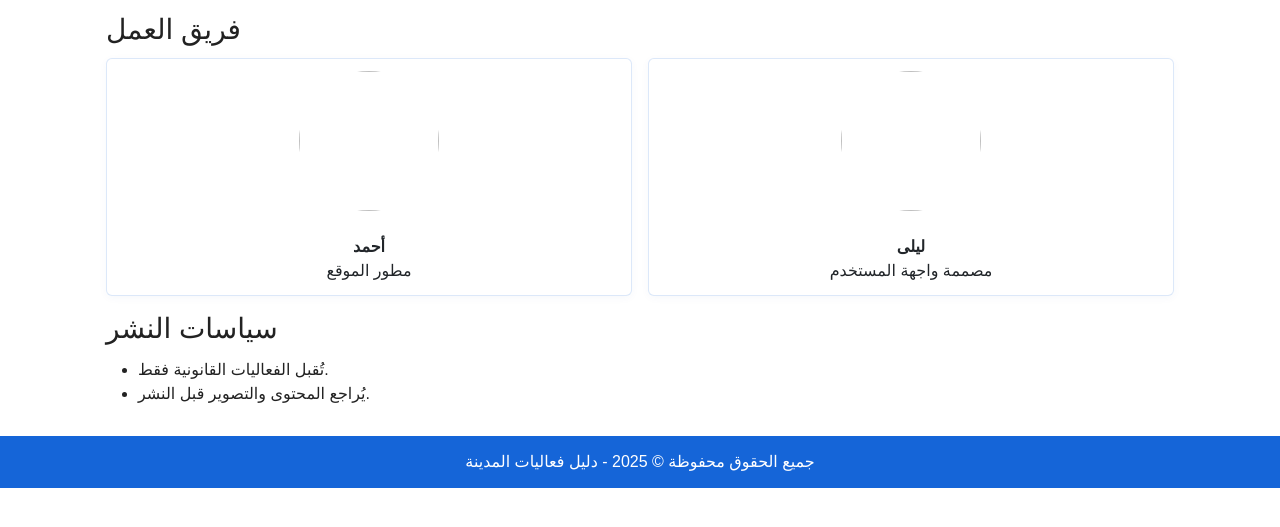
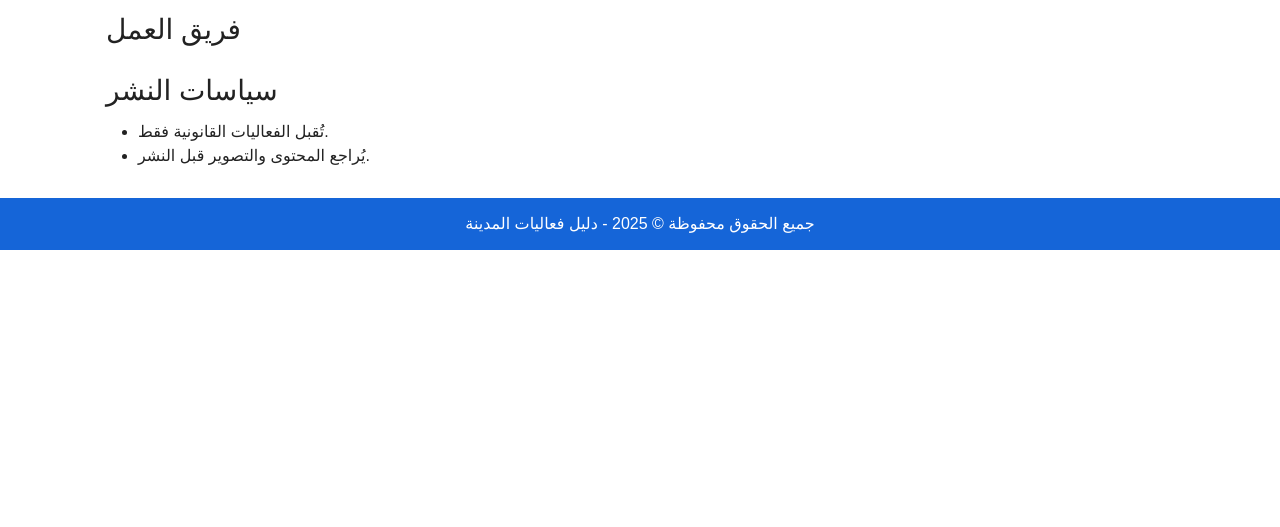
Before and after one commit to anwardahdouh77-art/city_events, a plain HTML site: page about.html in a window 1280 px wide. Shown: the part 169-696 px from the top of the page. Drawn offline with nearby package versions, Linux system fonts and the light colour scheme.

Commit message:
Update about.html

```diff
--- a/about.html
+++ b/about.html
@@ -21,8 +21,6 @@
   <p>يهدف "دليل فعاليات المدينة" إلى جمع معلومات عن الفعاليات المحلية ومساعدة الجمهور على اكتشاف الأنشطة الثقافية، الرياضية، والفنية بسهولة.</p>
   <h3>فريق العمل</h3>
   <div class="grid">
-    <div class="card text-center"><img src="assets/img/team1.jpg" style="width:140px;height:140px;border-radius:50%;margin:12px auto;"><div class="card-body"><strong>أحمد</strong><div>مطور الموقع</div></div></div>
-    <div class="card text-center"><img src="assets/img/team2.jpg" style="width:140px;height:140px;border-radius:50%;margin:12px auto;"><div class="card-body"><strong>ليلى</strong><div>مصممة واجهة المستخدم</div></div></div>
   </div>
   <h3 class="mt-3">سياسات النشر</h3>
   <ul>
```
